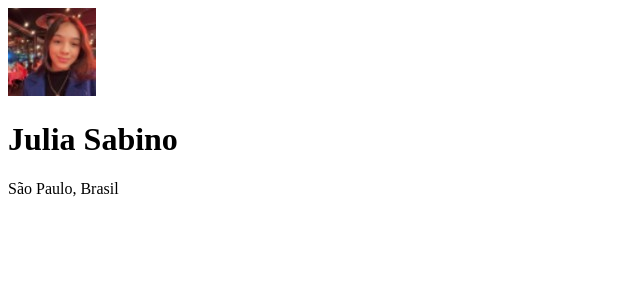
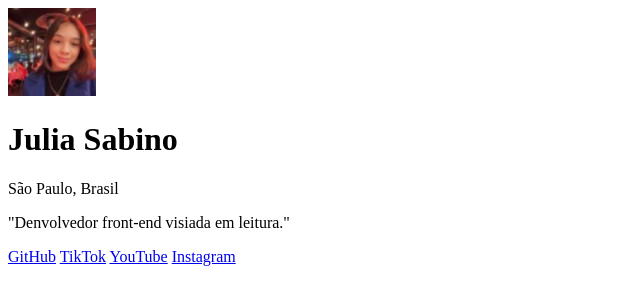
Before and after one commit to juliasabino12/meus-links, a plain HTML site: page index.html in a window 1280 px wide. Shown: the whole page, without its empty margins (0-640 px from the left). Drawn offline with Linux system fonts and the light colour scheme.

Commit message:
termino do desenvolvimento do HTML

```diff
--- a/index.html
+++ b/index.html
@@ -10,6 +10,13 @@
         <img src="./foto 88.jpg" alt="imagen da griadora da pagina de links, julia sabino">
         <h1>Julia Sabino</h1>
         <p>São Paulo, Brasil</p>
+
+        <p>"Denvolvedor front-end visiada em leitura."</p>
+
+        <a href="https://github.com/juliasabino12">GitHub</a>
+        <a href="https://www.tiktok.com/@juliasabino_c?_t=ZM-8vOHECYQYB3&_r=1">TikTok</a>
+        <a href="https://youtube.com/@julia_sabino-s6y?si=1O5X8F82guEpHpTf">YouTube</a>
+        <a href="https://www.instagram.com/julia_sabinoc?igsh=MWMycjc3bWtxbzF6cQ==">Instagram</a>
     </div>
 </body>
 <html>
```
